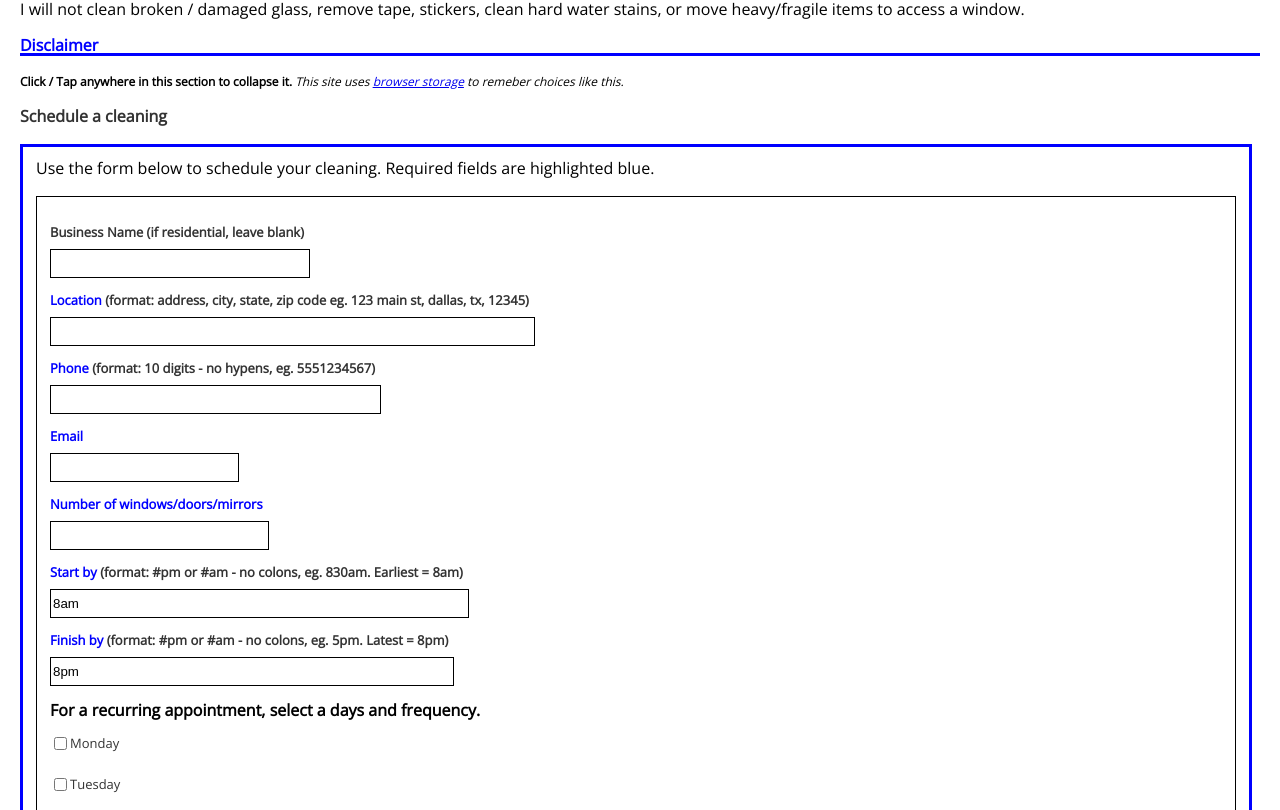
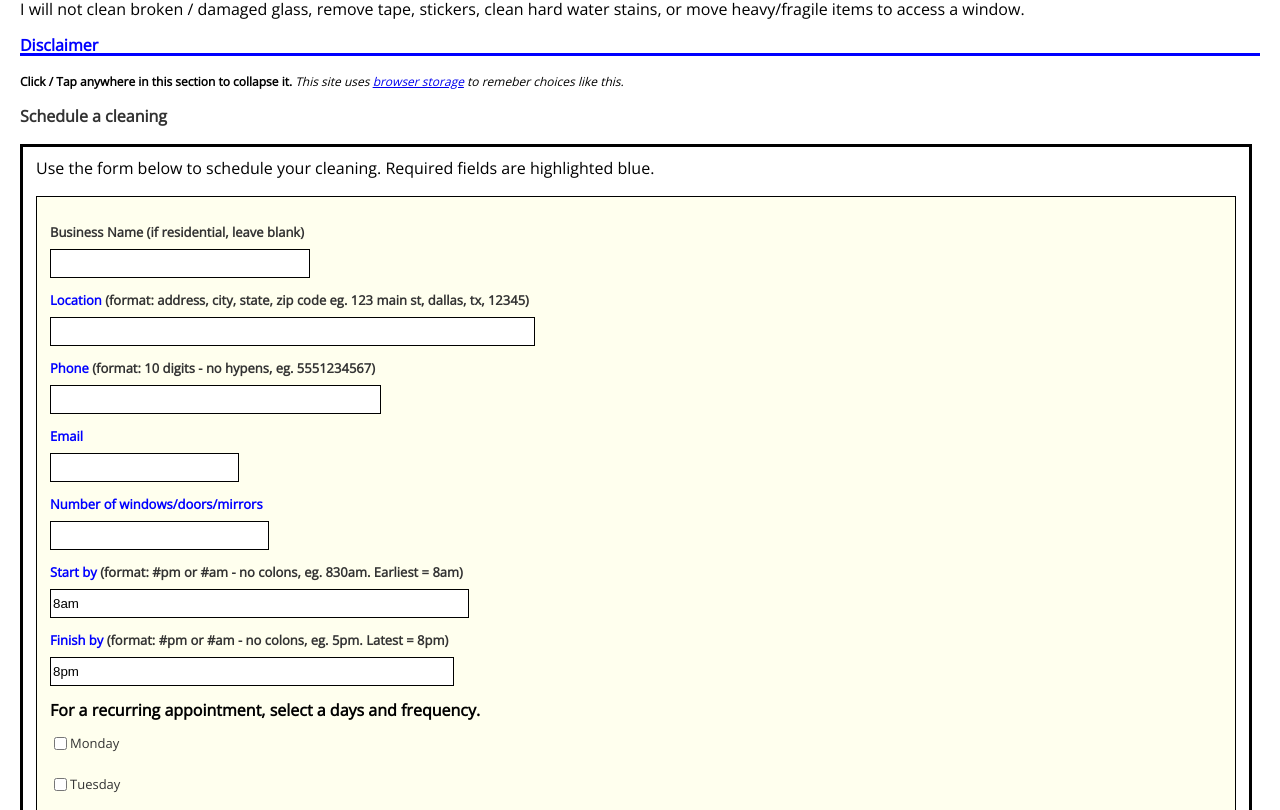
Before and after one commit to flooyd/windows, a Svelte app: page / in a window 1280 px wide. Shown: the part 290-1100 px from the top of the page. Built offline with nearby package versions, Linux system fonts and the light colour scheme; no server answers.

Commit message:
update form style

```diff
--- a/src/components/ScheduleAppointment.svelte
+++ b/src/components/ScheduleAppointment.svelte
@@ -22,7 +22,7 @@
   .formContainer {
     background: white;
     padding: 13px;
-    border: 3px solid blue;
+    border: 3px solid black;
     width: calc(100% - 40px);
   }
 </style>
--- a/src/components/ScheduleForm.svelte
+++ b/src/components/ScheduleForm.svelte
@@ -323,6 +323,7 @@
     margin-top: 20px;
     border: 1px solid black;
     font-size: 16px;
+    background: #ffe;
   }
 
   .format {
```
